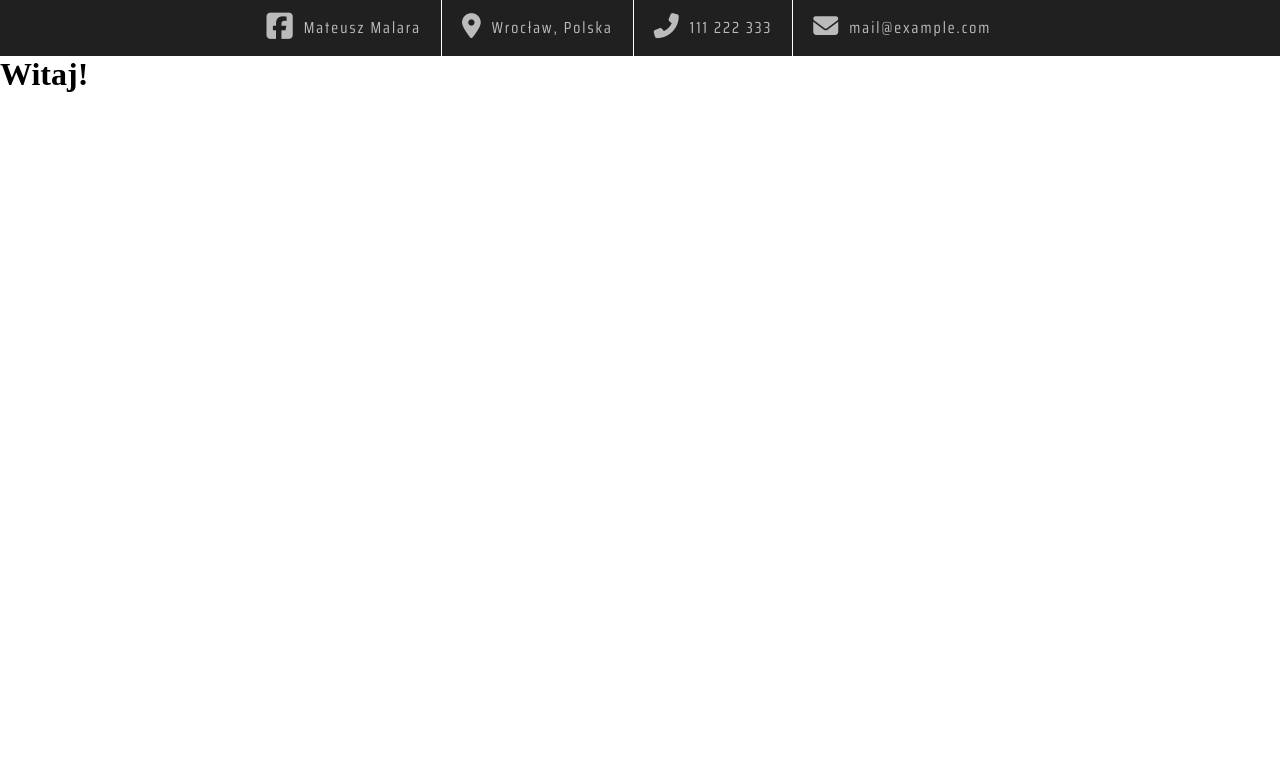
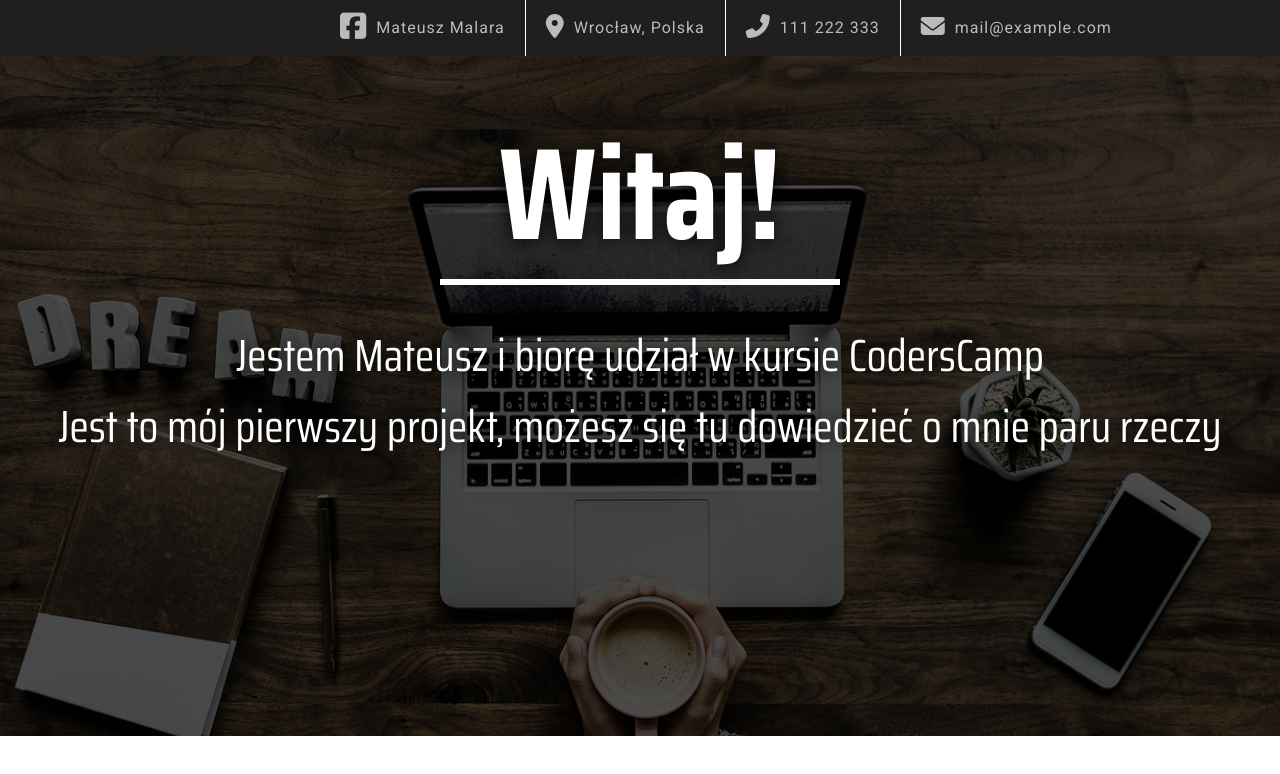
Before and after one commit to Haltrem/Project-1---CodersCamp, a plain HTML site: page index.html in a window 1280 px wide. Drawn offline with Linux system fonts and the light colour scheme.

Commit message:
zmianyyyyy

```diff
--- a/css/style.css
+++ b/css/style.css
@@ -1,3 +1,6 @@
+/* font-family: 'Roboto', sans-serif; */
+/* font-family: 'Saira Condensed', 'Arial', sans-serif; */
+
 * {
     margin: 0;
     padding: 0;
@@ -22,14 +25,12 @@ nav.icons ul li:last-child {
 }
 
 nav.icons {
-    background-color: #202020;
-    padding-left: 1%;
+    background-color: #000000e0;
 }
 
 nav.icons ul {
-    max-width: 800px;
     text-align: center;
-    margin: 0 auto;
+    margin-left: 25%;
 }
 
 nav.icons ul::after {
@@ -41,17 +42,17 @@ nav.icons ul::after {
 nav.icons ul li a {
     display: block;
     line-height: 7vh;
-    font-size: 18px;
+    font-size: 16px;
     color: #bbb;
     text-decoration: none;
     font-size: 1rem;
-    letter-spacing: 2px;
-    font-family: 'Saira Condensed', 'Arial', sans-serif;
+    letter-spacing: 1px;
+    font-family: 'Roboto', sans-serif;
 }
 
 nav.icons ul li i {
     padding-right: 9px;
-    font-size: 25px;
+    font-size: 24px;
     vertical-align: -2px;
 }
 
@@ -65,3 +66,41 @@ nav.icons ul li a:hover {
 }
 
 /* main */
+div.bg {
+    height: 85vh;
+    background-image: url(../img/beverage-3157395_1280.jpg);
+    background-attachment: fixed;
+    background-repeat: no-repeat;
+    background-size: cover;
+    background-position: center;
+}
+
+.text {
+    height: 100%;
+    width: 100%;
+    background-color: rgba(0, 0, 0, 0.7);
+    position: relative;
+    color: white;
+    font-family: 'Saira Condensed', 'Arial', sans-serif;
+}
+
+.text h1 {
+    font-size: 130px;
+    text-align: center;
+    padding-top: 35px;
+    text-shadow: 0px 1px 20px black;
+}
+
+.text hr {
+    width: 400px;
+    margin: 0 auto;
+    margin-top: -17px;
+    border: solid white 3px;
+}
+
+.opis {
+    text-align: center;
+    font-size: 45px;
+    padding-top: 35px;
+    text-shadow: 0px 1px 20px black;
+}
--- a/index.html
+++ b/index.html
@@ -10,6 +10,7 @@
     <script src="https://kit.fontawesome.com/391b533b7b.js" crossorigin="anonymous"></script>
     <link href="https://fonts.googleapis.com/css?family=Saira+Condensed:400,700&display=swap&subset=latin-ext"
         rel="stylesheet">
+    <link href="https://fonts.googleapis.com/css?family=Roboto:400,700&display=swap&subset=latin-ext" rel="stylesheet">
     <link rel="stylesheet" href="css/style.css">
 </head>
 
@@ -26,12 +27,19 @@
             </nav>
         </header>
         <main>
-            <div class="intro">
-                <h1>Witaj!</h1>
-
-
-
-            </div>
+            <section class="intro">
+                <div class="bg">
+                    <div class="text">
+                        <h1>Witaj!</h1>
+                        <hr id="up">
+                        <div class="opis">
+                            <p class="name">Jestem Mateusz i biorę udział w kursie CodersCamp</p>
+                            <p class="first">Jest to mój pierwszy projekt, możesz się tu dowiedzieć o mnie paru rzeczy
+                            </p>
+                        </div>
+                    </div>
+                </div>
+            </section>
         </main>
         <footer></footer>
 
```
Also changed, not shown: img/beverage-3157395_1280.jpg (added), img/coding-1853305_1280.jpg (added), img/coding.jpg (added), img/office-1081807_1280.jpg (added).
